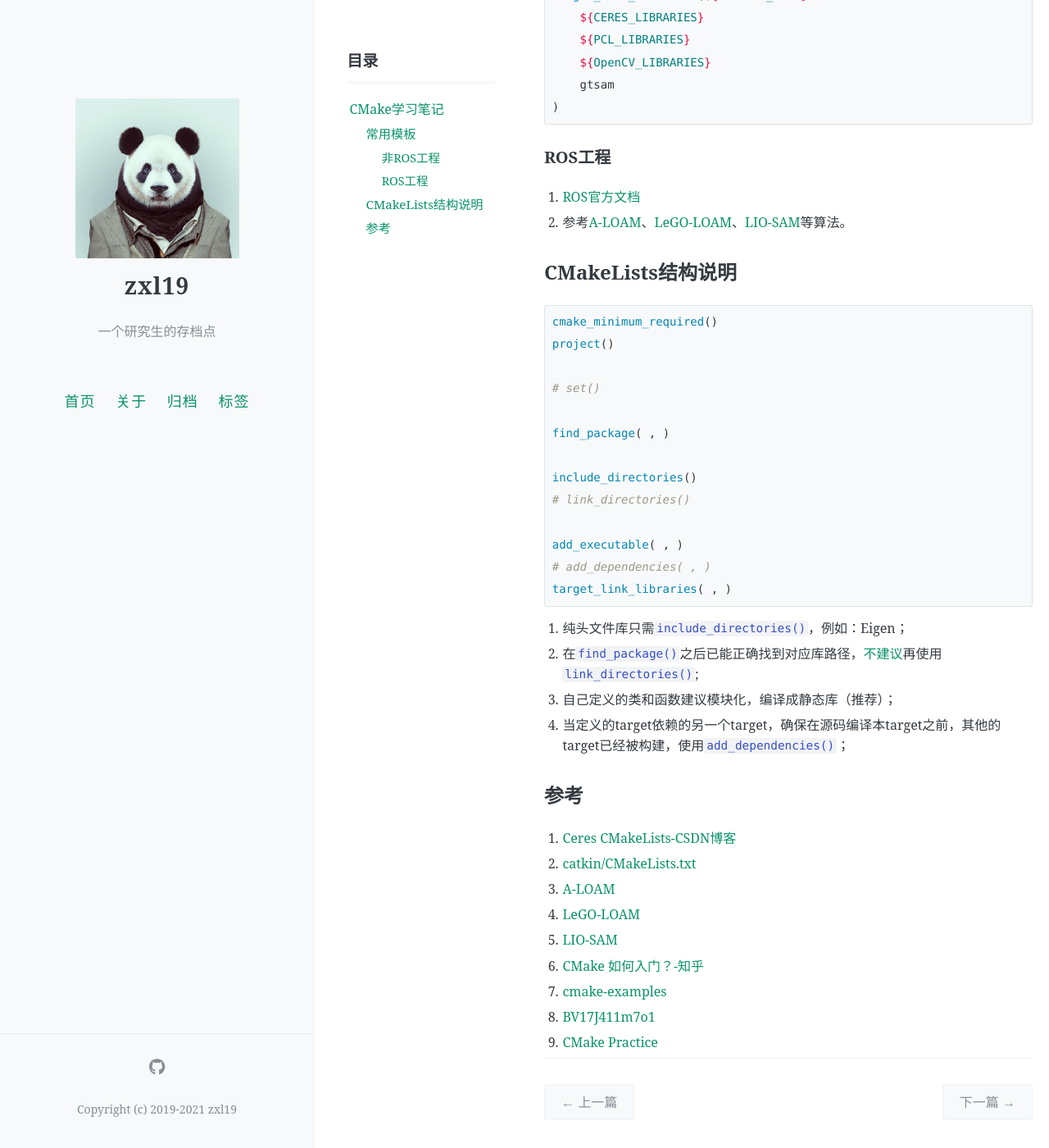
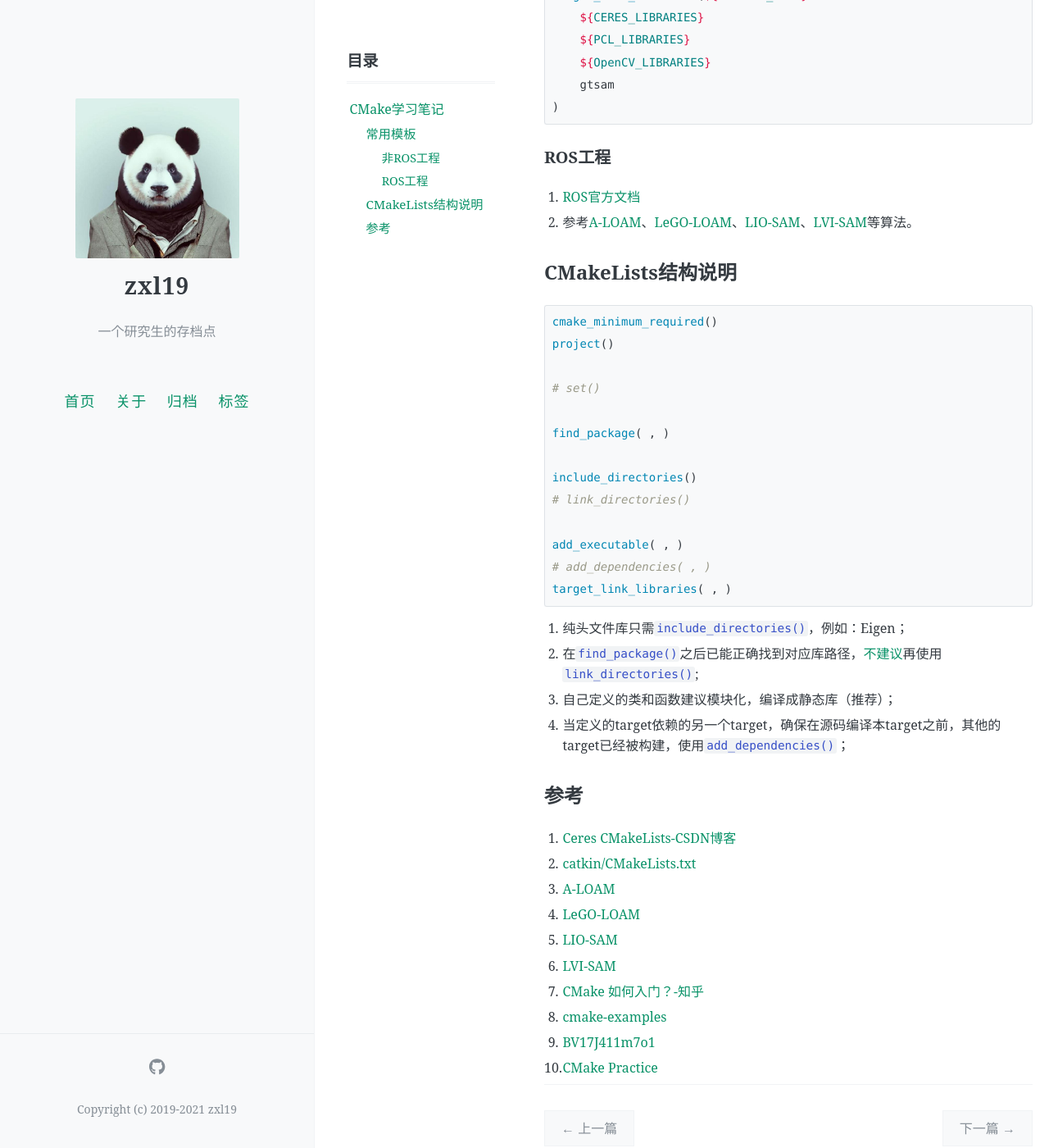
Before and after one commit to zxl19/zxl19.github.io, a Jekyll site: the page built from _posts/2021-03-28-cmake-note.md, in a window 1280 px wide and 1400 px high, scrolled down 1194 px. Shown: the whole window at 82% size. Built offline with Jekyll 4.4.1, drawn with Linux system fonts in a browser that asks for light colours; comment, search, counter and statistics services are not loaded.

Commit message:
Update 2021-03-28-cmake-note.md

```diff
--- a/_posts/2021-03-28-cmake-note.md
+++ b/_posts/2021-03-28-cmake-note.md
@@ -60,7 +60,7 @@ target_link_libraries(${PROJECT_NAME}
 ### ROS工程
 
 1. [ROS官方文档](http://wiki.ros.org/catkin/CMakeLists.txt)
-2. 参考[A-LOAM](https://github.com/HKUST-Aerial-Robotics/A-LOAM)、[LeGO-LOAM](https://github.com/RobustFieldAutonomyLab/LeGO-LOAM)、[LIO-SAM](https://github.com/TixiaoShan/LIO-SAM)等算法。
+2. 参考[A-LOAM](https://github.com/HKUST-Aerial-Robotics/A-LOAM)、[LeGO-LOAM](https://github.com/RobustFieldAutonomyLab/LeGO-LOAM)、[LIO-SAM](https://github.com/TixiaoShan/LIO-SAM)、[LVI-SAM](https://github.com/TixiaoShan/LVI-SAM)等算法。
 
 ## CMakeLists结构说明
 
@@ -92,7 +92,8 @@ target_link_libraries( , )
 3. [A-LOAM](https://github.com/HKUST-Aerial-Robotics/A-LOAM)
 4. [LeGO-LOAM](https://github.com/RobustFieldAutonomyLab/LeGO-LOAM)
 5. [LIO-SAM](https://github.com/TixiaoShan/LIO-SAM)
-6. [CMake 如何入门？-知乎](https://www.zhihu.com/question/58949190)
-7. [cmake-examples](https://github.com/ttroy50/cmake-examples)
-8. [BV17J411m7o1](https://www.bilibili.com/video/BV17J411m7o1)
-9. [CMake Practice](http://file.ncnynl.com/ros/CMake%20Practice.pdf)
+6. [LVI-SAM](https://github.com/TixiaoShan/LVI-SAM)
+7. [CMake 如何入门？-知乎](https://www.zhihu.com/question/58949190)
+8. [cmake-examples](https://github.com/ttroy50/cmake-examples)
+9. [BV17J411m7o1](https://www.bilibili.com/video/BV17J411m7o1)
+10. [CMake Practice](http://file.ncnynl.com/ros/CMake%20Practice.pdf)
```
